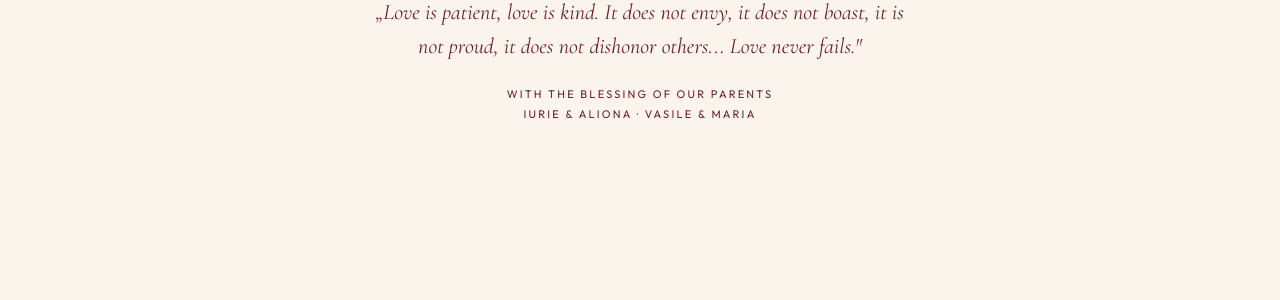
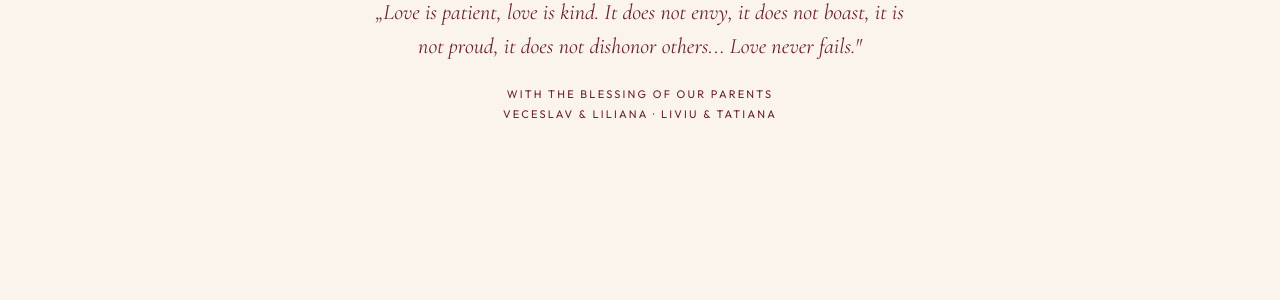
Before and after one commit to BaronDevTest/Weeding_Digital_Invitation, a Python web app: template templates/index.html in a window 1280 px wide. Shown: the part 941-1241 px from the top of the page. Run offline with Jinja, Linux system fonts and the light colour scheme; the template is opened without the code that fills it, so the values that code supplies are empty; some libraries are stand-ins or nearby versions.

Commit message:
Update parent names to Veceslav & Liliana / Liviu & Tatiana
Replaces placeholder names everywhere they appear:
- templates/index.html — fallback Romanian text in the welcome quote
- app.js translations:
  - RO and EN: Veceslav & Liliana · Liviu & Tatiana
  - RU: Вячеслав и Лилиана · Ливиу и Татьяна (transliterated)

Co-Authored-By: Claude Opus 4.7 (1M context) <noreply@anthropic.com>

```diff
--- a/static/js/app.js
+++ b/static/js/app.js
@@ -26,7 +26,7 @@
 
       'quote.text': '„Iubirea este răbdătoare, iubirea este binevoitoare, nu invidiază, nu se laudă, nu se mândrește, nu se poartă necuviincios... iubirea nu cade niciodată."',
       'quote.blessing': 'Cu binecuvântarea părinților',
-      'quote.parents': 'Iurie & Aliona · Vasile & Maria',
+      'quote.parents': 'Veceslav & Liliana · Liviu & Tatiana',
 
       'countdown.eyebrow': 'Numărătoarea inversă',
       'countdown.title': 'Mai sunt',
@@ -169,7 +169,7 @@
 
       'quote.text': '„Love is patient, love is kind. It does not envy, it does not boast, it is not proud, it does not dishonor others... Love never fails."',
       'quote.blessing': 'With the blessing of our parents',
-      'quote.parents': 'Iurie & Aliona · Vasile & Maria',
+      'quote.parents': 'Veceslav & Liliana · Liviu & Tatiana',
 
       'countdown.eyebrow': 'Counting down',
       'countdown.title': 'Just',
@@ -312,7 +312,7 @@
 
       'quote.text': '„Любовь терпелива, любовь добра. Она не завидует, она не превозносится, не гордится, не бесчинствует... Любовь никогда не перестаёт."',
       'quote.blessing': 'С благословения родителей',
-      'quote.parents': 'Юрий и Алёна · Василий и Мария',
+      'quote.parents': 'Вячеслав и Лилиана · Ливиу и Татьяна',
 
       'countdown.eyebrow': 'Обратный отсчёт',
       'countdown.title': 'Осталось',
--- a/templates/index.html
+++ b/templates/index.html
@@ -2052,7 +2052,7 @@
             <p data-i18n="quote.text">„Iubirea este răbdătoare, iubirea este binevoitoare, nu invidiază, nu se laudă, nu se mândrește, nu se poartă necuviincios... iubirea nu cade niciodată."</p>
             <div class="parents">
                 <span data-i18n="quote.blessing">Cu binecuvântarea părinților</span>
-                <span data-i18n="quote.parents">Iurie &amp; Aliona &middot; Vasile &amp; Maria</span>
+                <span data-i18n="quote.parents">Veceslav &amp; Liliana &middot; Liviu &amp; Tatiana</span>
             </div>
         </div>
     </section>
```
